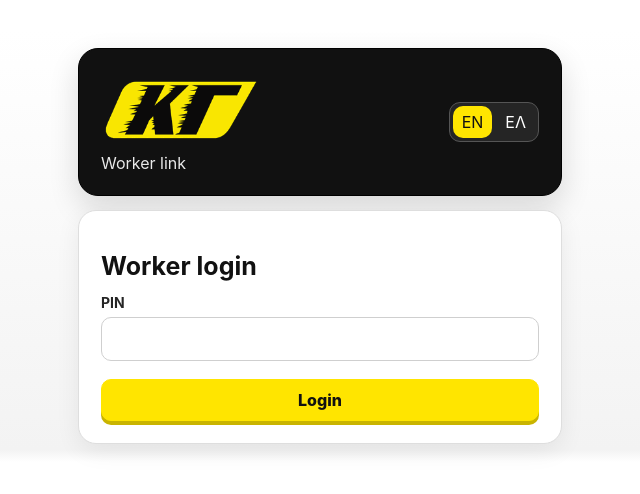
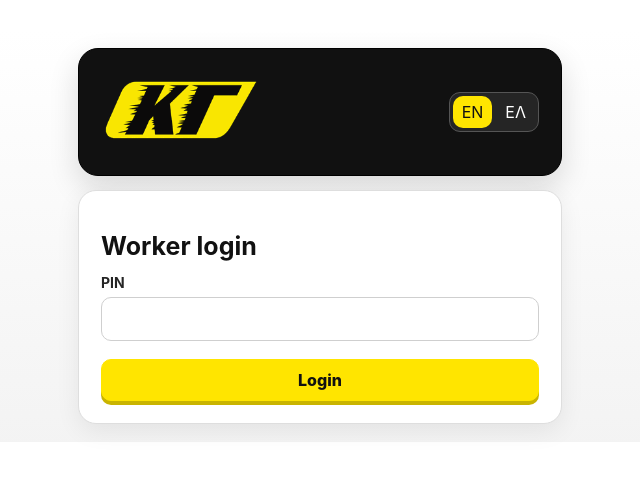
Before and after one commit to HussainGafrony/worktime, a React (Vite) app: page / in a window 1280 px wide. Shown: the top 494 px of the page, without its empty margins (320-960 px from the left). Built offline with nearby package versions, Linux system fonts and the light colour scheme.

Commit message:
fix title

```diff
--- a/src/i18n.ts
+++ b/src/i18n.ts
@@ -35,7 +35,7 @@ export const translations = {
     totalRegular: 'Total regular hours',
     totalOvertime: 'Total overtime hours',
     noEntries: 'No entries found.',
-    dashboard: 'Accountant dashboard',
+    dashboard: 'Dashboard',
     timesheets: 'Timesheets',
     workers: 'Workers',
     sites: 'Sites',
@@ -282,7 +282,8 @@ const errorKeys: Record<string, TranslationKey> = {
   SERVER_ERROR: 'genericError'
 };
 
-export function t(lang: Lang, key: TranslationKey) {
+export function t(lang: Lang, key?: TranslationKey) {
+  if (!key) return '' ;
   return translations[lang][key];
 }
 
--- a/src/pages/LoginPage.tsx
+++ b/src/pages/LoginPage.tsx
@@ -54,7 +54,7 @@ export function LoginPage({
         <div className="login-hero-top">
           <div className="brand-block">
             <b>WorkTime</b>
-            <span>{portal === 'worker' ? t(lang, 'workerLink') : t(lang, 'adminLink')}</span>
+            <span>{portal === 'worker' ? t(lang, '') : t(lang, '')}</span>
           </div>
           <LanguageToggle lang={lang} setLang={setLang} />
         </div>
--- a/src/pages/WorkerPage.tsx
+++ b/src/pages/WorkerPage.tsx
@@ -76,7 +76,7 @@ export function WorkerPage({ lang, setLang, logout, name }: SharedPageProps) {
 
   return (
     <main className="shell wide">
-      <Header title={t(lang, 'worker')} lang={lang} setLang={setLang} logout={logout} name={name} />
+      <Header title={t(lang, '')} lang={lang} setLang={setLang} logout={logout} name={name} />
 
       <section className="card worker-hours-summary">
         <h2>{t(lang, 'workHoursSummary')}</h2>
```
